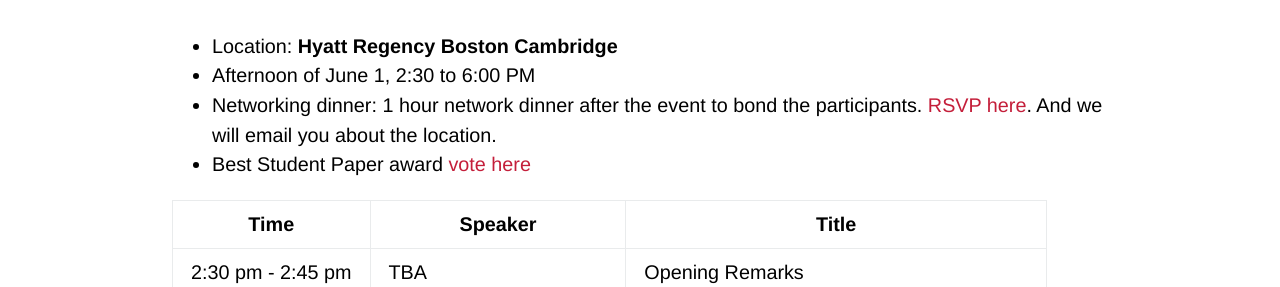
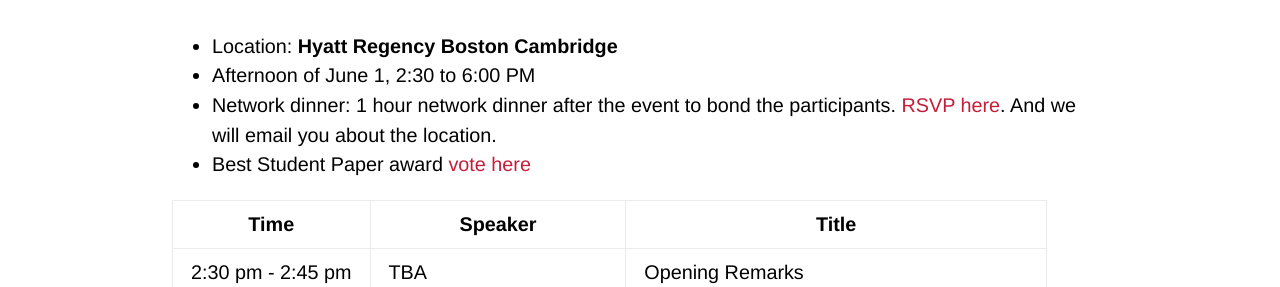
Before and after one commit to netscisci/netscisci.github.io, a Jekyll site: the page built from schedule.md, in a window 1280 px wide. Shown: the part 422-709 px from the top of the page. Built offline with Jekyll 4.4.1, drawn with Linux system fonts in a browser that asks for light colours; some web fonts are replaced; our own code applies the rules of GitHub Pages for plain Markdown files.

Commit message:
Update schedule.md

```diff
--- a/schedule.md
+++ b/schedule.md
@@ -4,7 +4,7 @@ layout: default
 # Schedule
 - Location: **Hyatt Regency Boston Cambridge**
 - Afternoon of June 1, 2:30 to 6:00 PM
-- Networking dinner: 1 hour network dinner after the event to bond the participants. [RSVP here](). And we will email you about the location.
+- Network dinner: 1 hour network dinner after the event to bond the participants. [RSVP here](). And we will email you about the location.
 - Best Student Paper award [vote here]()
 
 | Time | Speaker | Title |
```
